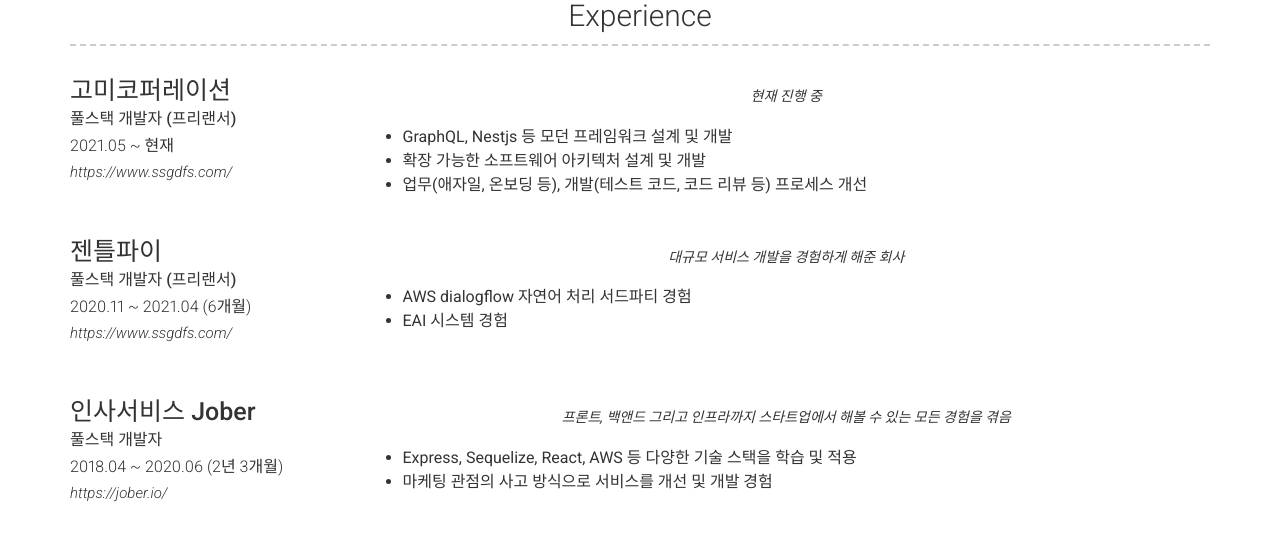
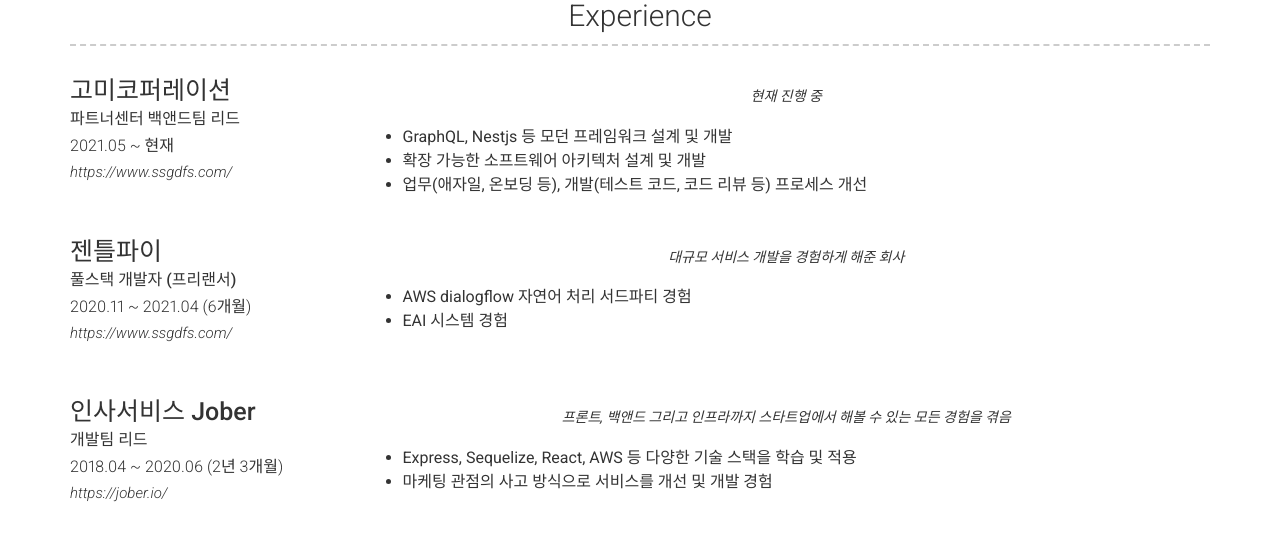
Before and after one commit to mystyle2006/mystyle2006.github.io, a Jekyll site: the page built from index.md, in a window 1280 px wide and 900 px high, scrolled down 448 px. Shown: the part 151-687 px from the top of the window. Built offline with Jekyll 4.4.1, drawn with Linux system fonts in a browser that asks for light colours; nearby versions of some CDN libraries.

Commit message:
고미 sub_title 수정

```diff
--- a/_config.yml
+++ b/_config.yml
@@ -49,7 +49,7 @@ content:
     content:
       - layout: left
         title: 고미코퍼레이션
-        sub_title: 풀스택 개발자 (프리랜서)
+        sub_title: 파트너센터 백앤드팀 리드
         caption: 2021.05 ~ 현재
         link: https://www.ssgdfs.com/
         quote: >
@@ -72,7 +72,7 @@ content:
 
       - layout: left
         title: 인사서비스 Jober
-        sub_title: 풀스택 개발자
+        sub_title: 개발팀 리드
         caption: 2018.04 ~ 2020.06 (2년 3개월)
         link: https://jober.io/
         quote: >
```
